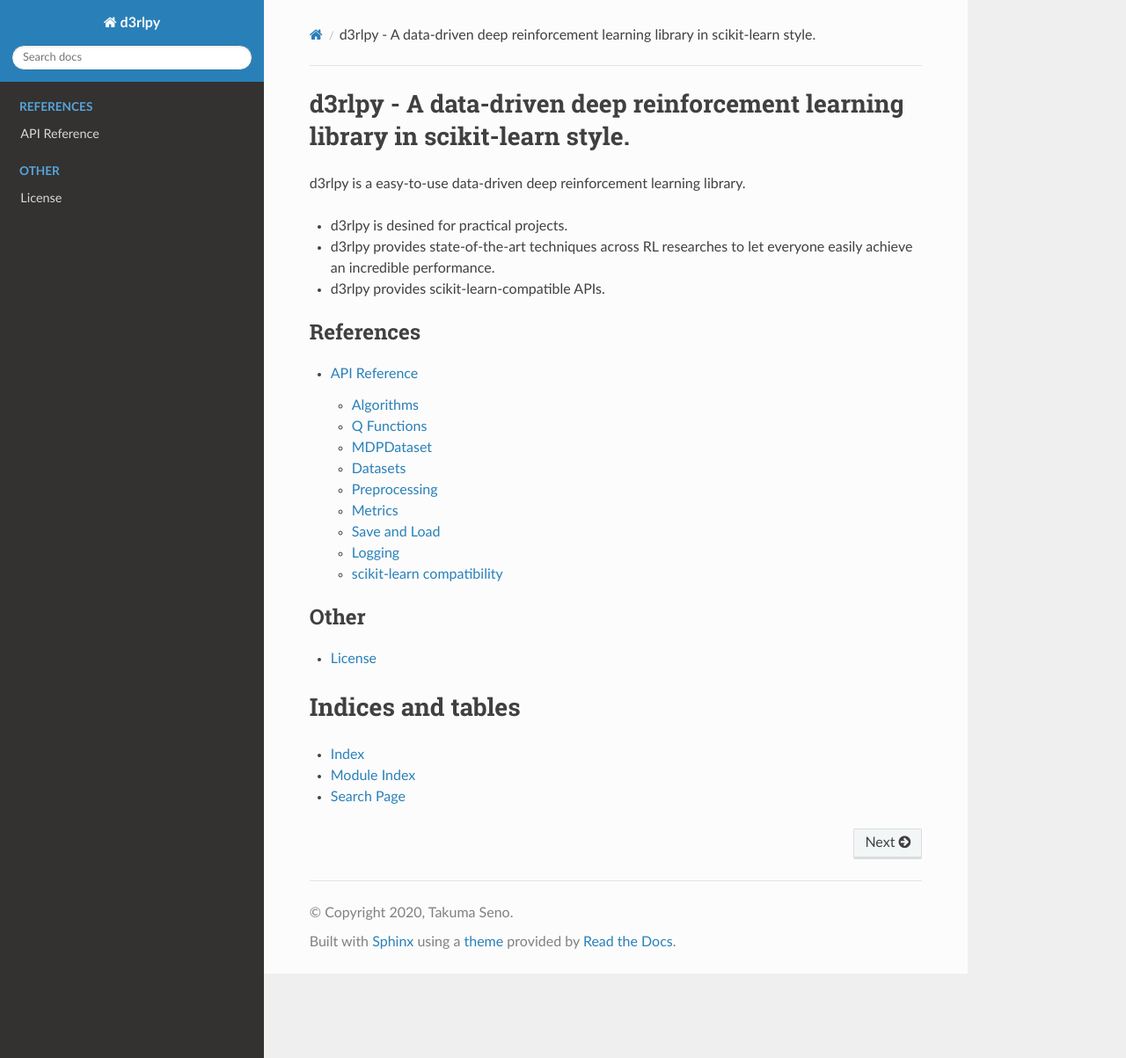
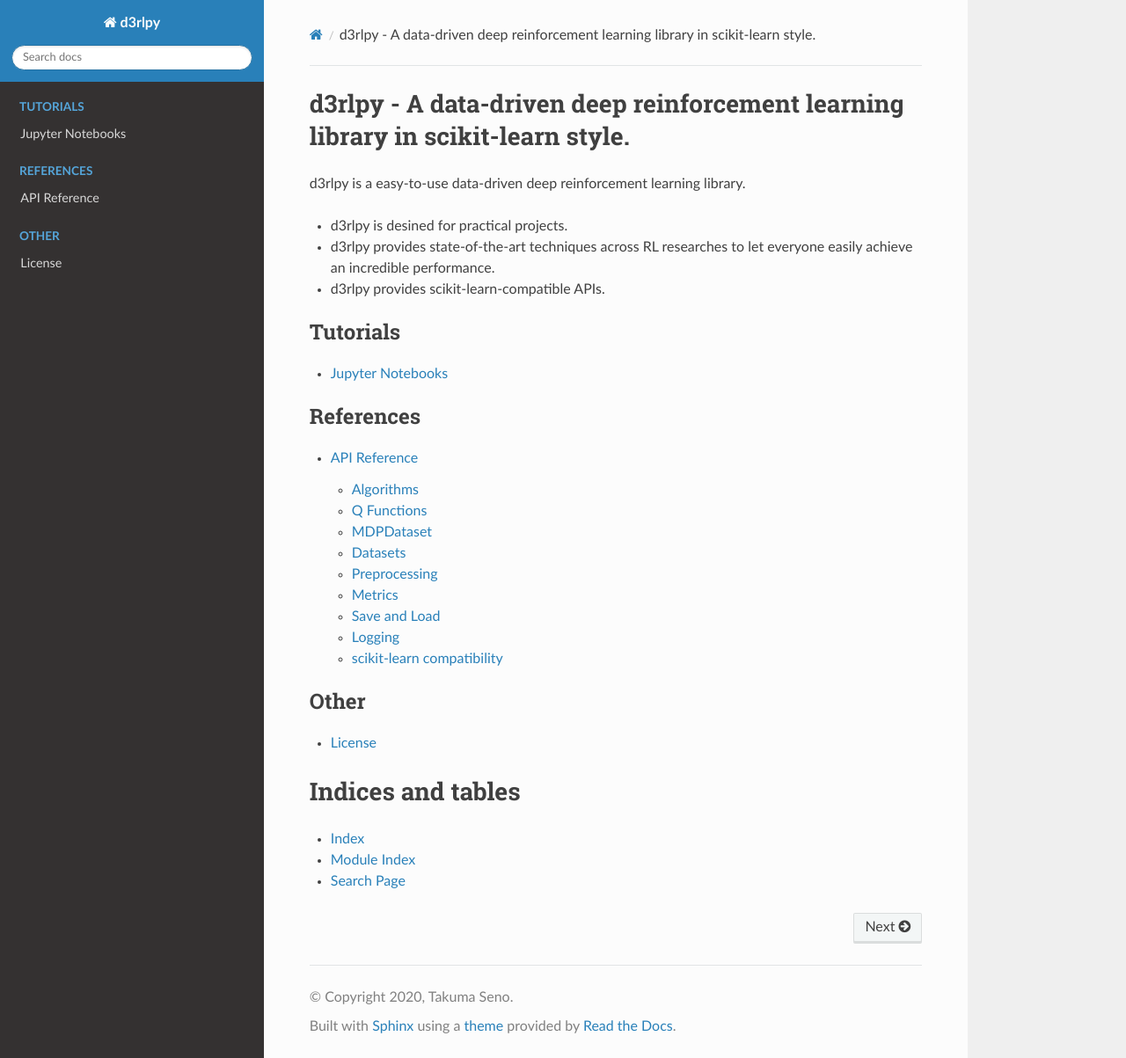
Before and after one commit to takuseno/d3rlpy, a Sphinx documentation site: the page built from docs/index.rst, in a window 1280 px wide and 1203 px high. Shown: the whole window at 88% size. Built offline with Sphinx 7.4.7 and the Read the Docs theme 2.0.0, drawn with Linux system fonts in a browser that asks for light colours.

Commit message:
Add tutorial

```diff
--- a/docs/index.rst
+++ b/docs/index.rst
@@ -13,6 +13,12 @@ library.
 * d3rlpy provides state-of-the-art techniques across RL researches to
   let everyone easily achieve an incredible performance.
 * d3rlpy provides scikit-learn-compatible APIs.
+
+.. toctree::
+   :maxdepth: 2
+   :caption: Tutorials
+
+   notebooks
 
 .. toctree::
    :maxdepth: 2
--- /dev/null
+++ b/docs/notebooks.rst
@@ -0,0 +1,4 @@
+Jupyter Notebooks
+=================
+
+* `Toy task (line tracer) <https://github.com/takuseno/d3rlpy/blob/master/tutorials/line_tracer.ipynb>`_
```
